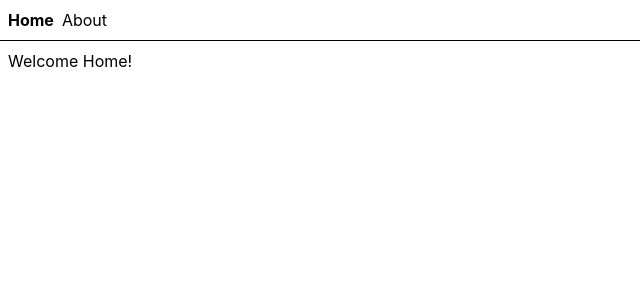
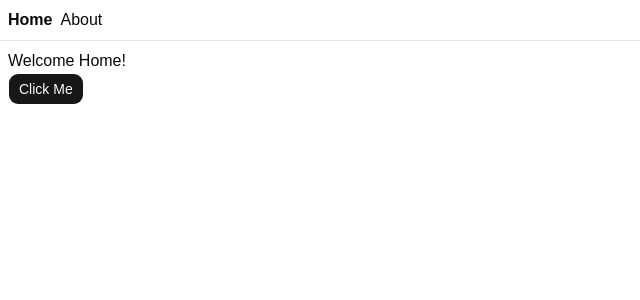
Before and after one commit to time1043/abcd, a React (Vite) app: page / in a window 1280 px wide. Shown: the top 300 px of the page, without its empty margins (0-640 px from the left). Built offline with nearby package versions, Linux system fonts and the light colour scheme.

Commit message:
chore(init): setup shadcn

```diff
--- /dev/null
+++ b/src/components/ui/button.tsx
@@ -0,0 +1,67 @@
+import { cva, type VariantProps } from 'class-variance-authority';
+import { Slot } from 'radix-ui';
+import * as React from 'react';
+
+import { cn } from '@/lib/utils';
+
+const buttonVariants = cva(
+  "group/button inline-flex shrink-0 items-center justify-center rounded-lg border border-transparent bg-clip-padding text-sm font-medium whitespace-nowrap transition-all outline-none select-none focus-visible:border-ring focus-visible:ring-3 focus-visible:ring-ring/50 active:not-aria-[haspopup]:translate-y-px disabled:pointer-events-none disabled:opacity-50 aria-invalid:border-destructive aria-invalid:ring-3 aria-invalid:ring-destructive/20 dark:aria-invalid:border-destructive/50 dark:aria-invalid:ring-destructive/40 [&_svg]:pointer-events-none [&_svg]:shrink-0 [&_svg:not([class*='size-'])]:size-4",
+  {
+    variants: {
+      variant: {
+        default: 'bg-primary text-primary-foreground [a]:hover:bg-primary/80',
+        outline:
+          'border-border bg-background hover:bg-muted hover:text-foreground aria-expanded:bg-muted aria-expanded:text-foreground dark:border-input dark:bg-input/30 dark:hover:bg-input/50',
+        secondary:
+          'bg-secondary text-secondary-foreground hover:bg-secondary/80 aria-expanded:bg-secondary aria-expanded:text-secondary-foreground',
+        ghost:
+          'hover:bg-muted hover:text-foreground aria-expanded:bg-muted aria-expanded:text-foreground dark:hover:bg-muted/50',
+        destructive:
+          'bg-destructive/10 text-destructive hover:bg-destructive/20 focus-visible:border-destructive/40 focus-visible:ring-destructive/20 dark:bg-destructive/20 dark:hover:bg-destructive/30 dark:focus-visible:ring-destructive/40',
+        link: 'text-primary underline-offset-4 hover:underline',
+      },
+      size: {
+        default:
+          'h-8 gap-1.5 px-2.5 has-data-[icon=inline-end]:pr-2 has-data-[icon=inline-start]:pl-2',
+        xs: "h-6 gap-1 rounded-[min(var(--radius-md),10px)] px-2 text-xs in-data-[slot=button-group]:rounded-lg has-data-[icon=inline-end]:pr-1.5 has-data-[icon=inline-start]:pl-1.5 [&_svg:not([class*='size-'])]:size-3",
+        sm: "h-7 gap-1 rounded-[min(var(--radius-md),12px)] px-2.5 text-[0.8rem] in-data-[slot=button-group]:rounded-lg has-data-[icon=inline-end]:pr-1.5 has-data-[icon=inline-start]:pl-1.5 [&_svg:not([class*='size-'])]:size-3.5",
+        lg: 'h-9 gap-1.5 px-2.5 has-data-[icon=inline-end]:pr-2 has-data-[icon=inline-start]:pl-2',
+        icon: 'size-8',
+        'icon-xs':
+          "size-6 rounded-[min(var(--radius-md),10px)] in-data-[slot=button-group]:rounded-lg [&_svg:not([class*='size-'])]:size-3",
+        'icon-sm':
+          'size-7 rounded-[min(var(--radius-md),12px)] in-data-[slot=button-group]:rounded-lg',
+        'icon-lg': 'size-9',
+      },
+    },
+    defaultVariants: {
+      variant: 'default',
+      size: 'default',
+    },
+  },
+);
+
+function Button({
+  className,
+  variant = 'default',
+  size = 'default',
+  asChild = false,
+  ...props
+}: React.ComponentProps<'button'> &
+  VariantProps<typeof buttonVariants> & {
+    asChild?: boolean;
+  }) {
+  const Comp = asChild ? Slot.Root : 'button';
+
+  return (
+    <Comp
+      data-slot="button"
+      data-variant={variant}
+      data-size={size}
+      className={cn(buttonVariants({ variant, size, className }))}
+      {...props}
+    />
+  );
+}
+
+export { Button, buttonVariants };
--- a/src/index.css
+++ b/src/index.css
@@ -1 +1,130 @@
 @import 'tailwindcss';
+@import 'tw-animate-css';
+@import 'shadcn/tailwind.css';
+@import '@fontsource-variable/geist';
+
+@custom-variant dark (&:is(.dark *));
+
+@theme inline {
+  --font-heading: var(--font-sans);
+  --font-sans: 'Geist Variable', sans-serif;
+  --color-sidebar-ring: var(--sidebar-ring);
+  --color-sidebar-border: var(--sidebar-border);
+  --color-sidebar-accent-foreground: var(--sidebar-accent-foreground);
+  --color-sidebar-accent: var(--sidebar-accent);
+  --color-sidebar-primary-foreground: var(--sidebar-primary-foreground);
+  --color-sidebar-primary: var(--sidebar-primary);
+  --color-sidebar-foreground: var(--sidebar-foreground);
+  --color-sidebar: var(--sidebar);
+  --color-chart-5: var(--chart-5);
+  --color-chart-4: var(--chart-4);
+  --color-chart-3: var(--chart-3);
+  --color-chart-2: var(--chart-2);
+  --color-chart-1: var(--chart-1);
+  --color-ring: var(--ring);
+  --color-input: var(--input);
+  --color-border: var(--border);
+  --color-destructive: var(--destructive);
+  --color-accent-foreground: var(--accent-foreground);
+  --color-accent: var(--accent);
+  --color-muted-foreground: var(--muted-foreground);
+  --color-muted: var(--muted);
+  --color-secondary-foreground: var(--secondary-foreground);
+  --color-secondary: var(--secondary);
+  --color-primary-foreground: var(--primary-foreground);
+  --color-primary: var(--primary);
+  --color-popover-foreground: var(--popover-foreground);
+  --color-popover: var(--popover);
+  --color-card-foreground: var(--card-foreground);
+  --color-card: var(--card);
+  --color-foreground: var(--foreground);
+  --color-background: var(--background);
+  --radius-sm: calc(var(--radius) * 0.6);
+  --radius-md: calc(var(--radius) * 0.8);
+  --radius-lg: var(--radius);
+  --radius-xl: calc(var(--radius) * 1.4);
+  --radius-2xl: calc(var(--radius) * 1.8);
+  --radius-3xl: calc(var(--radius) * 2.2);
+  --radius-4xl: calc(var(--radius) * 2.6);
+}
+
+:root {
+  --background: oklch(1 0 0);
+  --foreground: oklch(0.145 0 0);
+  --card: oklch(1 0 0);
+  --card-foreground: oklch(0.145 0 0);
+  --popover: oklch(1 0 0);
+  --popover-foreground: oklch(0.145 0 0);
+  --primary: oklch(0.205 0 0);
+  --primary-foreground: oklch(0.985 0 0);
+  --secondary: oklch(0.97 0 0);
+  --secondary-foreground: oklch(0.205 0 0);
+  --muted: oklch(0.97 0 0);
+  --muted-foreground: oklch(0.556 0 0);
+  --accent: oklch(0.97 0 0);
+  --accent-foreground: oklch(0.205 0 0);
+  --destructive: oklch(0.577 0.245 27.325);
+  --border: oklch(0.922 0 0);
+  --input: oklch(0.922 0 0);
+  --ring: oklch(0.708 0 0);
+  --chart-1: oklch(0.87 0 0);
+  --chart-2: oklch(0.556 0 0);
+  --chart-3: oklch(0.439 0 0);
+  --chart-4: oklch(0.371 0 0);
+  --chart-5: oklch(0.269 0 0);
+  --radius: 0.625rem;
+  --sidebar: oklch(0.985 0 0);
+  --sidebar-foreground: oklch(0.145 0 0);
+  --sidebar-primary: oklch(0.205 0 0);
+  --sidebar-primary-foreground: oklch(0.985 0 0);
+  --sidebar-accent: oklch(0.97 0 0);
+  --sidebar-accent-foreground: oklch(0.205 0 0);
+  --sidebar-border: oklch(0.922 0 0);
+  --sidebar-ring: oklch(0.708 0 0);
+}
+
+.dark {
+  --background: oklch(0.145 0 0);
+  --foreground: oklch(0.985 0 0);
+  --card: oklch(0.205 0 0);
+  --card-foreground: oklch(0.985 0 0);
+  --popover: oklch(0.205 0 0);
+  --popover-foreground: oklch(0.985 0 0);
+  --primary: oklch(0.922 0 0);
+  --primary-foreground: oklch(0.205 0 0);
+  --secondary: oklch(0.269 0 0);
+  --secondary-foreground: oklch(0.985 0 0);
+  --muted: oklch(0.269 0 0);
+  --muted-foreground: oklch(0.708 0 0);
+  --accent: oklch(0.269 0 0);
+  --accent-foreground: oklch(0.985 0 0);
+  --destructive: oklch(0.704 0.191 22.216);
+  --border: oklch(1 0 0 / 10%);
+  --input: oklch(1 0 0 / 15%);
+  --ring: oklch(0.556 0 0);
+  --chart-1: oklch(0.87 0 0);
+  --chart-2: oklch(0.556 0 0);
+  --chart-3: oklch(0.439 0 0);
+  --chart-4: oklch(0.371 0 0);
+  --chart-5: oklch(0.269 0 0);
+  --sidebar: oklch(0.205 0 0);
+  --sidebar-foreground: oklch(0.985 0 0);
+  --sidebar-primary: oklch(0.488 0.243 264.376);
+  --sidebar-primary-foreground: oklch(0.985 0 0);
+  --sidebar-accent: oklch(0.269 0 0);
+  --sidebar-accent-foreground: oklch(0.985 0 0);
+  --sidebar-border: oklch(1 0 0 / 10%);
+  --sidebar-ring: oklch(0.556 0 0);
+}
+
+@layer base {
+  * {
+    @apply border-border outline-ring/50;
+  }
+  body {
+    @apply bg-background text-foreground;
+  }
+  html {
+    @apply font-sans;
+  }
+}
--- /dev/null
+++ b/src/lib/utils.ts
@@ -0,0 +1,6 @@
+import { clsx, type ClassValue } from 'clsx';
+import { twMerge } from 'tailwind-merge';
+
+export function cn(...inputs: ClassValue[]) {
+  return twMerge(clsx(inputs));
+}
--- a/src/routes/index.tsx
+++ b/src/routes/index.tsx
@@ -1,4 +1,6 @@
 import { createFileRoute } from '@tanstack/react-router';
+
+import { Button } from '@/components/ui/button';
 
 export const Route = createFileRoute('/')({
   component: Index,
@@ -8,6 +10,7 @@
   return (
     <div className="p-2">
       <h3>Welcome Home!</h3>
+      <Button>Click Me</Button>
     </div>
   );
 }
```
Also changed, not shown: package.json (+9 -1 lines), tsconfig.json (+7 -1 lines), components.json (added), 1 other file (tests, documents, lock files or other folders).
